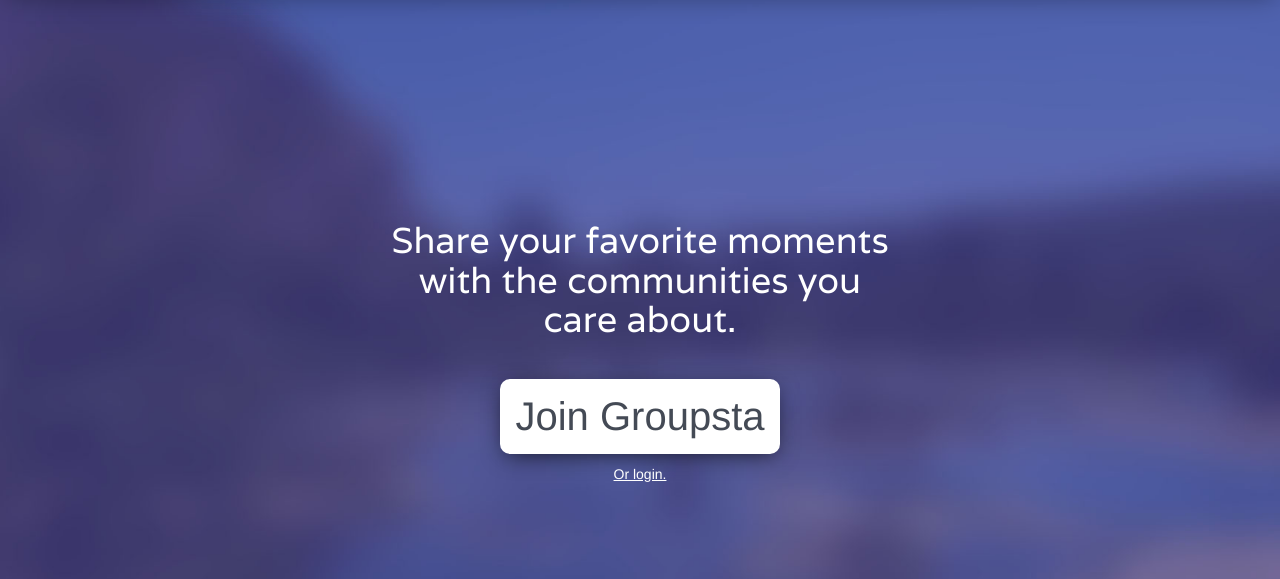
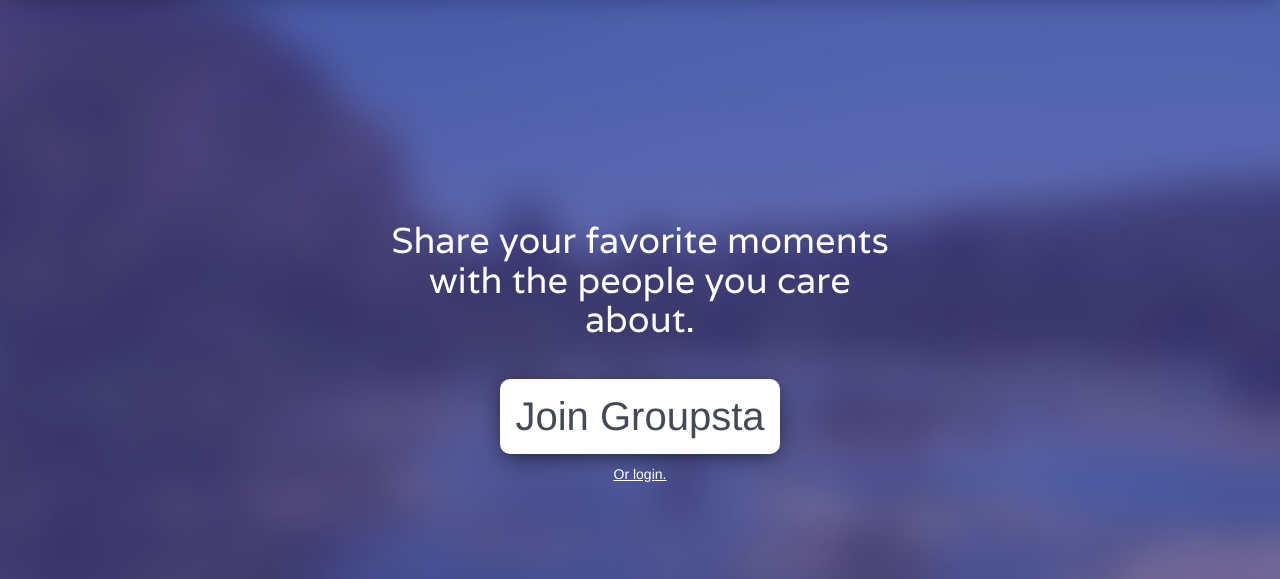
Before and after one commit to Wanghuaichen/groupsta, a Flask app: page /welcome in a window 1280 px wide. Shown: the part 50-629 px from the top of the page. Run offline with Flask 2, Linux system fonts and the light colour scheme; some libraries are stand-ins or nearby versions.

Commit message:
comm to people

```diff
--- a/templates/welcome.html
+++ b/templates/welcome.html
@@ -7,7 +7,7 @@
 {% block main %}
 <body class="welcome">
         <div id ="welcome">
-            <h1>Share your favorite moments with the communities you care about.</h1>
+            <h1>Share your favorite moments with the people you care about.</h1>
             <a href="{{ url_for('register') }}"><button class="wiggle-me" id="get_started">Join Groupsta</button></a>
             <br>
             <a href="{{ url_for('login') }}" id="or_log_in">Or login.</a>
```
